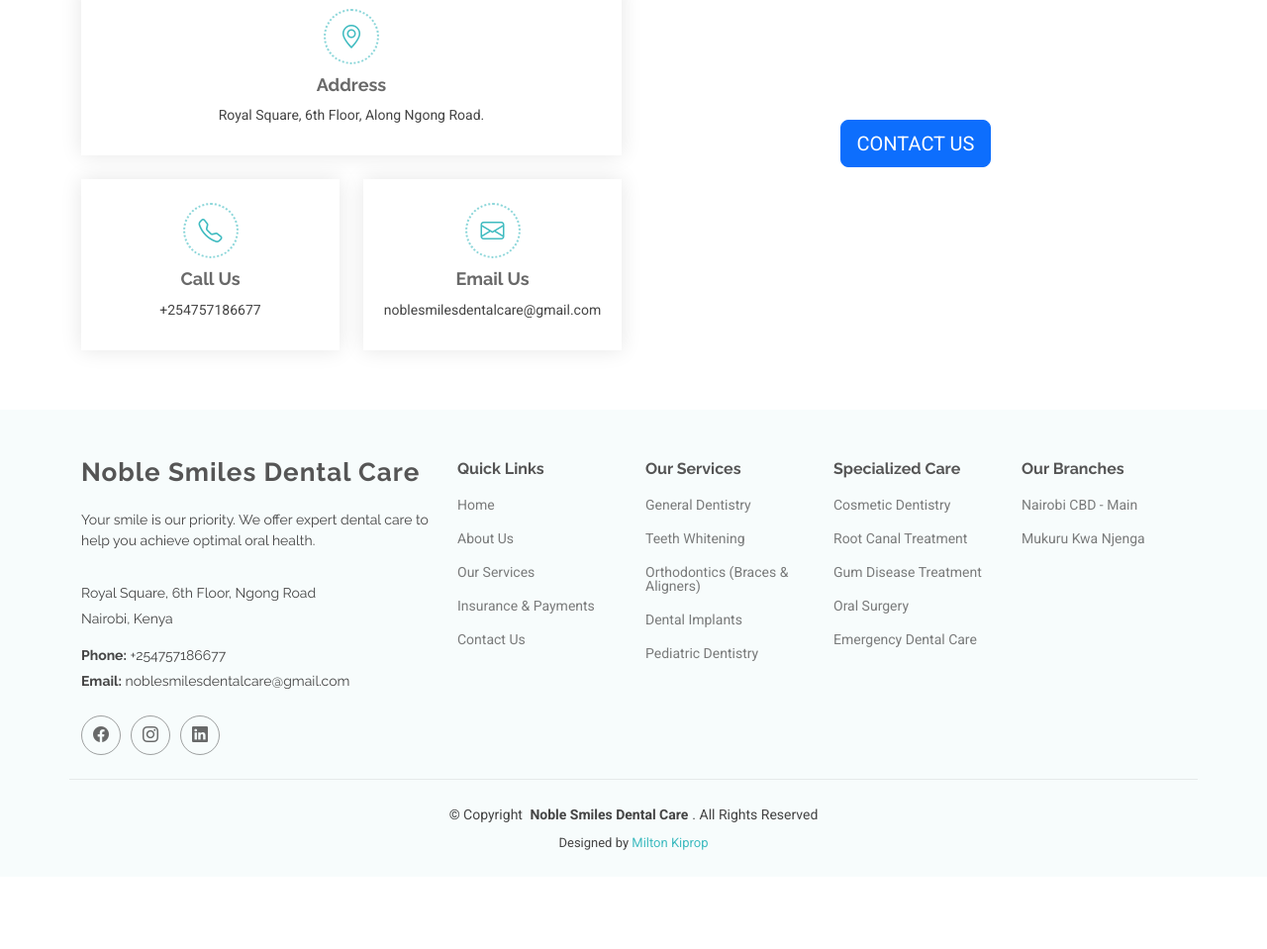
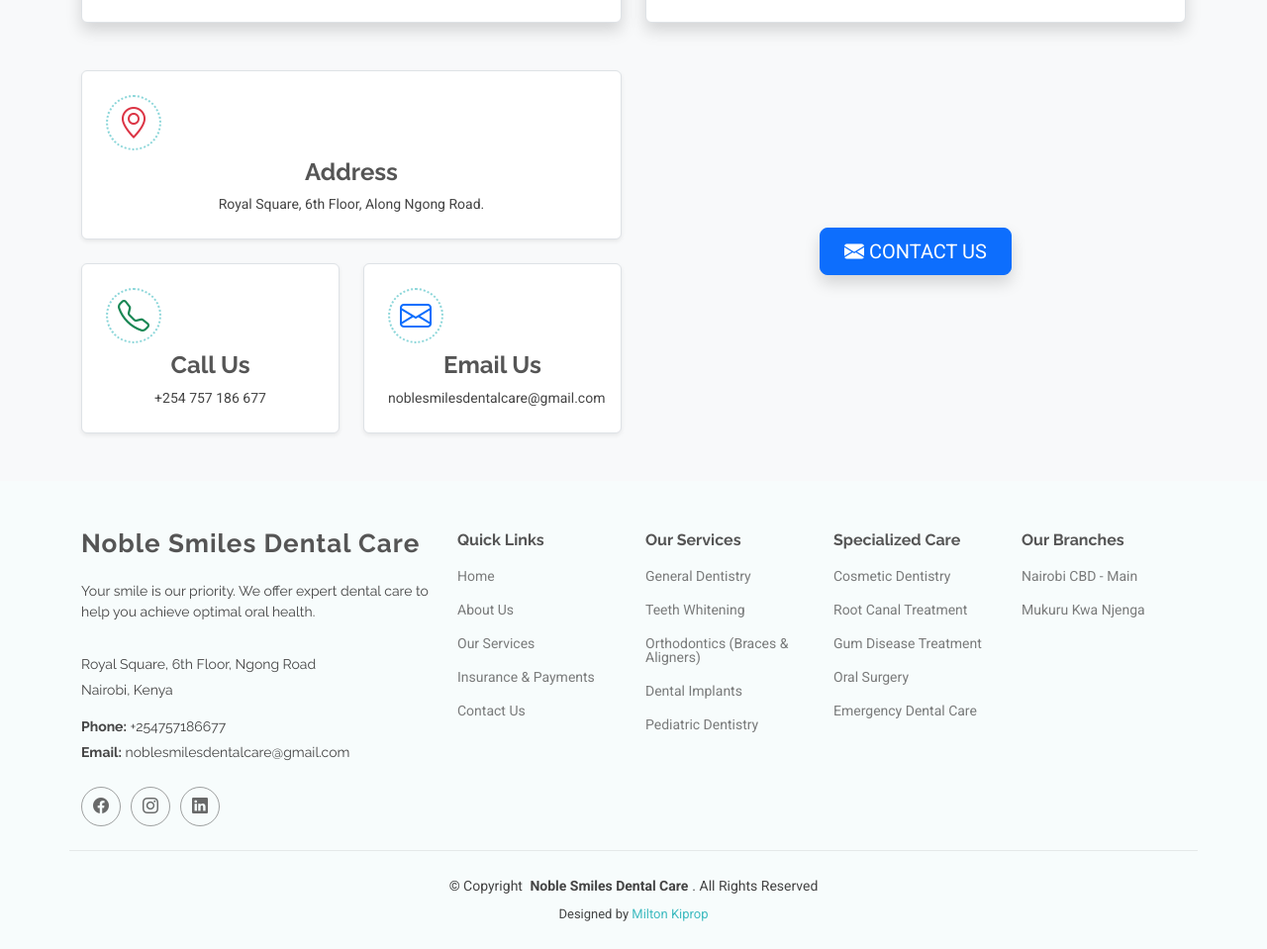
Before and after one commit to kipmilton/noblesmiledentalcare, a Django app: page / in a window 1280 px wide. Shown: the part 5537-6496 px from the top of the page at 99% size. Before the commit the page ends 6396 px from the top, so only its background shows below. Run offline with Django 5.2, Linux system fonts and the light colour scheme; parts of the project's set-up code (start-up, migrations or seed data) failed here and were passed over; some libraries are stand-ins or nearby versions.

Commit message:
Recovered stashed changes and merging with remote

```diff
--- a/templates/appointment_show.html
+++ b/templates/appointment_show.html
@@ -13,7 +13,7 @@
             <th>Department</th>
             <th>Doctor</th>
             <th>Message</th>
-            <th>Payment</th>
+            <th>Mpesa Screenshot</th>
             <th>Actions</th>
             <th>Status</th>
         </tr>
@@ -31,10 +31,10 @@
             <td>
                 {% if appointment.proof_of_payment %}
                     <a href="{{ appointment.proof_of_payment.url }}" target="_blank">
-                        View Proof
+                        View Screenshot
                     </a>
                 {% else %}
-                    No Proof Uploaded
+                    No Screenshot Uploaded
                 {% endif %}
             </td>
             <td>
--- a/templates/header.html
+++ b/templates/header.html
@@ -27,13 +27,22 @@
             <li><a href="{% url 'thee_app:home_page' %}#doctors">Doctors</a></li>
             <li><a href="{% url 'thee_app:home_page' %}#pricing">Pricing</a></li>
             <li><a href="{% url 'thee_app:home_page' %}#services">Services</a></li>
-            <li class="dropdown"><a href="#"><span>Login / Sign up</span> <i class="bi bi-chevron-down toggle-dropdown"></i></a>
-              <ul>
-                <li><a href="{% url 'thee_app:login_page' %}">Login</a></li>
-                <li><a href="{% url 'thee_app:register' %}">Register</a></li>
-              </ul>
-            </li>
             <li><a href="{% url 'thee_app:home_page' %}#contact" class="active">Contact Us</a></li>
+            <li class="dropdown">
+              {% if user.is_authenticated %}
+                  <a href="#"><span>Welcome, {{ user.username }}</span> <i class="bi bi-chevron-down toggle-dropdown"></i></a>
+                  <ul>
+                      <li><a href="{% url 'thee_app:logout' %}">Logout</a></li>
+                  </ul>
+              {% else %}
+                  <a href="#"><span>Login / Sign up</span> <i class="bi bi-chevron-down toggle-dropdown"></i></a>
+                  <ul>
+                      <li><a href="{% url 'thee_app:login_page' %}">Login</a></li>
+                      <li><a href="{% url 'thee_app:register' %}">Register</a></li>
+                  </ul>
+              {% endif %}
+          </li>
+
           </ul>
           <i class="mobile-nav-toggle d-xl-none bi bi-list"></i>
         </nav>
--- a/templates/index.html
+++ b/templates/index.html
@@ -113,7 +113,7 @@
           <div class="col-xl-10">
             <div class="text-center">
               <h3>In an emergency? Need help now? <br>Dial +254757186677</h3>
-              <p>Make a call to our toll free line. No an urgent issue? Make an appointment now by clicking the button below.</p>
+              <p>Give us a call today. No an urgent issue? Make an appointment now by clicking the button below.</p>
               <a class="cta-btn" href="appointment">Make an Appointment</a>
             </div>
           </div>
@@ -567,74 +567,79 @@
 
 
     <!-- Contact Section -->
-<section id="contact" class="contact section">
+<section id="contact" class="contact section py-5 bg-light">
+  <div class="container text-center section-title" data-aos="fade-up">
+    <h2 class="fw-bold text-primary">Contact Us</h2>
+    <p class="text-muted">We are now open at two locations. Visit us today for quality dental services!</p>
+  </div>
 
-  <!-- Section Title -->
-  <div class="container section-title" data-aos="fade-up">
-    <h2>Contact</h2>
-    <p>We are now open at two of our branches, visit us today at any of our branches and enjoy quality dental services.</p>
-  </div><!-- End Section Title -->
-
-  <!-- Google Maps - Two Column Layout -->
-  <div class="container" data-aos="fade-up" data-aos-delay="200">
-    <div class="row">
+  <!-- Google Maps - Two Branches -->
+  <div class="container mt-4" data-aos="fade-up" data-aos-delay="200">
+    <div class="row g-4">
       <div class="col-lg-6">
-        <p>Noble Smiles Dental Care - Main Clinic</p>
-        <iframe
-          src="https://www.google.com/maps/embed?pb=!1m18!1m12!1m3!1d3988.7912810844123!2d36.781638474045586!3d-1.3000615356394007!2m3!1f0!2f0!3f0!3m2!1i1024!2i768!4f13.1!3m3!1m2!1s0x182f119744cb3d3f%3A0x508c55251b897323!2sNoble%20Smiles%20Dental%20Care!5e0!3m2!1sen!2ske!4v1738687495744!5m2!1sen!2ske"
-          width="100%" height="370px" style="border:0;" allowfullscreen="" loading="lazy" referrerpolicy="no-referrer-when-downgrade">
-        </iframe>
+        <div class="p-3 border rounded shadow bg-white">
+          <h5 class="text-center fw-bold text-primary">Main Clinic - Noble Smiles Dental Care</h5>
+          <iframe
+            src="https://www.google.com/maps/embed?pb=!1m18!1m12!1m3!1d3988.7912810844123!2d36.781638474045586!3d-1.3000615356394007!2m3!1f0!2f0!3f0!3m2!1i1024!2i768!4f13.1!3m3!1m2!1s0x182f119744cb3d3f%3A0x508c55251b897323!2sNoble%20Smiles%20Dental%20Care!5e0!3m2!1sen!2ske!4v1738687495744!5m2!1sen!2ske"
+            width="100%" height="370px" style="border-radius: 10px; border:0;" allowfullscreen loading="lazy">
+          </iframe>
+        </div>
       </div>
 
       <div class="col-lg-6">
-        <p>Noble Smiles Dental Care -Mkuru Kwa Njenga Branch</p>
-        <iframe
-          src="https://www.google.com/maps/embed?pb=!1m18!1m12!1m3!1d3988.791272609146!2d36.78421340000001!3d-1.3000668999999954!2m3!1f0!2f0!3f0!3m2!1i1024!2i768!4f13.1!3m3!1m2!1s0x182f119744cb3d3f%3A0x508c55251b897323!2sNoble%20Smiles%20Dental%20Care!5e0!3m2!1sen!2ske!4v1738688013942!5m2!1sen!2ske"
-          width="100%" height="370px" style="border:0;" allowfullscreen="" loading="lazy" referrerpolicy="no-referrer-when-downgrade">
-        </iframe>
+        <div class="p-3 border rounded shadow bg-white">
+          <h5 class="text-center fw-bold text-primary">Mkuru Kwa Njenga Branch</h5>
+          <iframe
+            src="https://www.google.com/maps/embed?pb=!1m18!1m12!1m3!1d3988.791272609146!2d36.78421340000001!3d-1.3000668999999954!2m3!1f0!2f0!3f0!3m2!1i1024!2i768!4f13.1!3m3!1m2!1s0x182f119744cb3d3f%3A0x508c55251b897323!2sNoble%20Smiles%20Dental%20Care!5e0!3m2!1sen!2ske!4v1738688013942!5m2!1sen!2ske"
+            width="100%" height="370px" style="border-radius: 10px; border:0;" allowfullscreen loading="lazy">
+          </iframe>
+        </div>
       </div>
     </div>
-  </div><!-- End Google Maps -->
+  </div>
 
-  <div class="container" data-aos="fade-up" data-aos-delay="100">
-    <div class="row gy-4">
+  <!-- Contact Details Section -->
+  <div class="container mt-5" data-aos="fade-up" data-aos-delay="100">
+    <div class="row g-4">
+      <!-- Contact Info -->
       <div class="col-lg-6">
-        <div class="row gy-4">
+        <div class="row g-4">
           <div class="col-lg-12">
-            <div class="info-item d-flex flex-column justify-content-center align-items-center" data-aos="fade-up" data-aos-delay="200">
-              <i class="bi bi-geo-alt"></i>
-              <h3>Address</h3>
+            <div class="info-item p-4 border rounded shadow-sm text-center bg-white">
+              <i class="bi bi-geo-alt fs-2 text-danger"></i>
+              <h4 class="fw-bold mt-2">Address</h4>
               <p>Royal Square, 6th Floor, Along Ngong Road.</p>
             </div>
-          </div><!-- End Info Item -->
+          </div>
 
           <div class="col-md-6">
-            <div class="info-item d-flex flex-column justify-content-center align-items-center" data-aos="fade-up" data-aos-delay="300">
-              <i class="bi bi-telephone"></i>
-              <h3>Call Us</h3>
-              <p>+254757186677</p>
+            <div class="info-item p-4 border rounded shadow-sm text-center bg-white">
+              <i class="bi bi-telephone fs-2 text-success"></i>
+              <h4 class="fw-bold mt-2">Call Us</h4>
+              <p>+254 757 186 677</p>
             </div>
-          </div><!-- End Info Item -->
+          </div>
 
           <div class="col-md-6">
-            <div class="info-item d-flex flex-column justify-content-center align-items-center" data-aos="fade-up" data-aos-delay="400">
-              <i class="bi bi-envelope"></i>
-              <h3>Email Us</h3>
+            <div class="info-item p-4 border rounded shadow-sm text-center bg-white">
+              <i class="bi bi-envelope fs-2 text-primary"></i>
+              <h4 class="fw-bold mt-2">Email Us</h4>
               <p>noblesmilesdentalcare@gmail.com</p>
             </div>
-          </div><!-- End Info Item -->
+          </div>
         </div>
       </div>
 
-      <div class="col-lg-6 text-center" data-aos="fade-up" data-aos-delay="500">
-        <p><br><br><br><br><br></p>
-        <a href="mailto:noblesmilesdentalcare@gmail.com" class="btn btn-primary btn-lg">CONTACT US</a>
-      </div><!-- End Contact Button -->
-
+      <!-- Contact Button -->
+      <div class="col-lg-6 text-center d-flex align-items-center justify-content-center">
+        <a href="mailto:noblesmilesdentalcare@gmail.com" class="btn btn-primary btn-lg px-4 py-2 shadow">
+          <i class="bi bi-envelope-fill"></i> CONTACT US
+        </a>
+      </div>
     </div>
   </div>
+</section>
 
-</section><!-- /Contact Section -->
 
 
   </main>
--- a/templates/my_appointments.html
+++ b/templates/my_appointments.html
@@ -15,6 +15,7 @@
                     <th>Message</th>
                     <th>Action</th>
                     <th>Payment</th>
+                    <th>Mpesa screenshot</th>
                     <th>Status</th>
                 </tr>
             </thead>
--- a/thee_app/urls.py
+++ b/thee_app/urls.py
@@ -10,6 +10,7 @@ urlpatterns = [
     path('appointment/', views.appointment, name='appointment'),
     path('accounts/login/', views.login_page, name='login_page'),
     path('accounts/register/', views.register, name='register'),
+    path('logout/', views.logout_user, name='logout'),
     path('appointment_show/', views.appointment_show, name='appointment_show'),
     path('appointment_delete/<int:id>/', views.appointment_delete, name='appointment_delete'),
     path('appointment_update/<int:appointment_id>', views.appointment_update, name="appointment_update"),
--- a/thee_app/views.py
+++ b/thee_app/views.py
@@ -5,8 +5,9 @@ from django.contrib.auth import authenticate, login
 from django.contrib.auth.models import User
 from django.contrib import messages
 import requests
+from django.contrib.auth import logout
 from requests.auth import HTTPBasicAuth
-from thee_app.credentials import LipanaMpesaPpassword, MpesaAccessToken
+# from thee_app.credentials import LipanaMpesaPpassword, MpesaAccessToken
 from .models import Appointment
 from .forms import ContactForm, ProofOfPaymentForm
 from django.core.mail import send_mail
@@ -41,6 +42,11 @@ def appointment_show(request):
 def register(request):
     """Display the reg page"""
     return render(request, "accounts/register.html")
+
+def logout_user(request):
+    """Logs out the user and redirects to login page."""
+    logout(request)
+    return redirect('thee_app:login_page')  # Redirect user after logout
 
 # for updating the status of appointment
 @login_required
```
Also changed, not shown: templates/appointment.html (+65 -23 lines), templates/appointment_update.html (+36 -36 lines), thee_app/credentials.py (+22 -22 lines), db.sqlite3.
